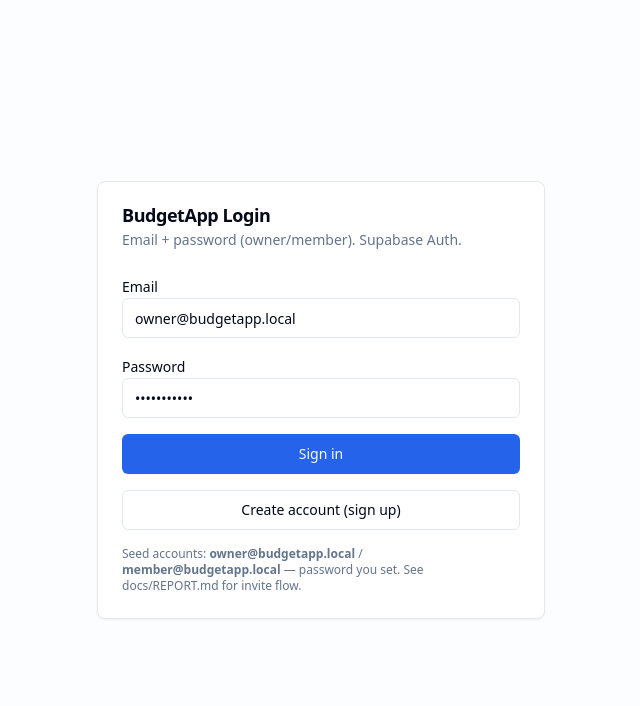
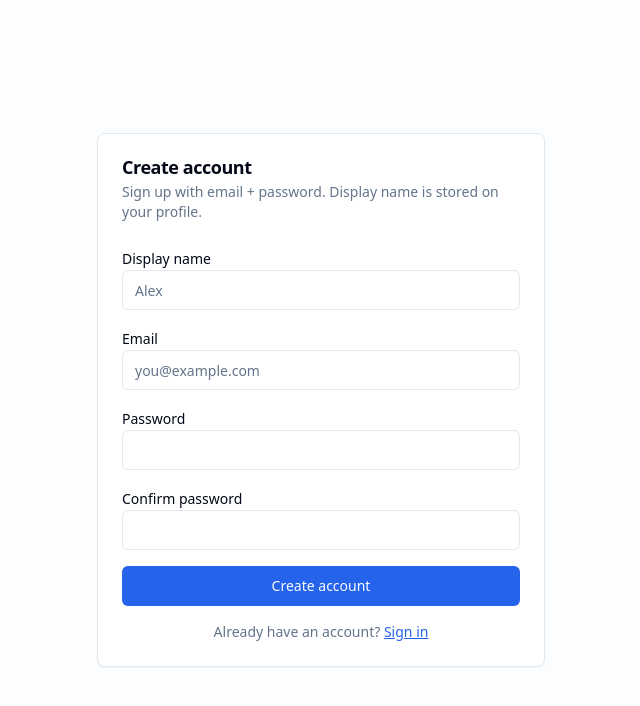
Before and after one commit to pradana93/BudgetApp, a React (Vite) app: page /register in a window 1280 px wide. Before the commit this address led to /login. Shown: the top 706 px of the page, without its empty margins (319-959 px from the left). Built offline with nearby package versions, Linux system fonts and the light colour scheme; no server answers.

Commit message:
feat(auth): register page plus RHF login, fix lint money seed

```diff
--- a/src/App.tsx
+++ b/src/App.tsx
@@ -5,6 +5,7 @@
 import { Layout } from "@/components/Layout";
 import { ProtectedRoute } from "@/components/ProtectedRoute";
 import Login from "@/pages/Login";
+import Register from "@/pages/Register";
 import Dashboard from "@/pages/Dashboard";
 import Budgets from "@/pages/Budgets";
 import BudgetDetail from "@/pages/BudgetDetail";
@@ -22,6 +23,7 @@
         <BrowserRouter>
           <Routes>
             <Route path="/login" element={<Login />} />
+            <Route path="/register" element={<Register />} />
             <Route path="/" element={<ProtectedRoute><Layout><Dashboard /></Layout></ProtectedRoute>} />
             <Route path="/budgets" element={<ProtectedRoute><Layout><Budgets /></Layout></ProtectedRoute>} />
             <Route path="/budgets/:id" element={<ProtectedRoute><Layout><BudgetDetail /></Layout></ProtectedRoute>} />
--- a/src/components/ui/input.tsx
+++ b/src/components/ui/input.tsx
@@ -1,6 +1,6 @@
 import * as React from "react";
 import { cn } from "@/lib/utils";
-export interface InputProps extends React.InputHTMLAttributes<HTMLInputElement> {}
+export type InputProps = React.InputHTMLAttributes<HTMLInputElement>;
 const Input = React.forwardRef<HTMLInputElement, InputProps>(({ className, type, ...props }, ref) => (
   <input type={type} className={cn("flex h-10 w-full rounded-md border border-input bg-background px-3 py-2 text-sm ring-offset-background placeholder:text-muted-foreground focus-visible:outline-none focus-visible:ring-2 focus-visible:ring-ring", className)} ref={ref} {...props} />
 ));
--- a/src/components/ui/select.tsx
+++ b/src/components/ui/select.tsx
@@ -1,6 +1,6 @@
 import * as React from "react";
 import { cn } from "@/lib/utils";
-export interface SelectProps extends React.SelectHTMLAttributes<HTMLSelectElement> {}
+export type SelectProps = React.SelectHTMLAttributes<HTMLSelectElement>;
 const Select = React.forwardRef<HTMLSelectElement, SelectProps>(({ className, children, ...p }, ref) => (
   <select ref={ref} className={cn("flex h-10 w-full rounded-md border border-input bg-background px-3 py-2 text-sm ring-offset-background focus:outline-none focus:ring-2 focus:ring-ring", className)} {...p}>{children}</select>
 ));
--- a/src/components/ui/textarea.tsx
+++ b/src/components/ui/textarea.tsx
@@ -1,6 +1,6 @@
 import * as React from "react";
 import { cn } from "@/lib/utils";
-export interface TextareaProps extends React.TextareaHTMLAttributes<HTMLTextAreaElement> {}
+export type TextareaProps = React.TextareaHTMLAttributes<HTMLTextAreaElement>;
 const Textarea = React.forwardRef<HTMLTextAreaElement, TextareaProps>(({ className, ...props }, ref) => (
   <textarea className={cn("flex min-h-[80px] w-full rounded-md border border-input bg-background px-3 py-2 text-sm ring-offset-background placeholder:text-muted-foreground focus-visible:outline-none focus-visible:ring-2 focus-visible:ring-ring", className)} ref={ref} {...props} />
 ));
--- a/src/lib/money.ts
+++ b/src/lib/money.ts
@@ -12,7 +12,7 @@
 }
 
 export function toMinorUnits(amount: string | number): number {
-  return new Decimal(amount).mul(100).toNumber();
+  return new Decimal(amount).mul(100).toDecimalPlaces(0, Decimal.ROUND_HALF_UP).toNumber();
 }
 
 export function fromMinorUnits(minor: number): Decimal {
--- a/src/pages/Login.tsx
+++ b/src/pages/Login.tsx
@@ -1,5 +1,7 @@
 import * as React from "react";
-import { useNavigate } from "react-router-dom";
+import { Link, useNavigate } from "react-router-dom";
+import { useForm } from "react-hook-form";
+import { zodResolver } from "@hookform/resolvers/zod";
 import { supabase } from "@/lib/supabase";
 import { Card, CardHeader, CardTitle, CardDescription, CardContent } from "@/components/ui/card";
 import { Input } from "@/components/ui/input";
@@ -7,44 +9,73 @@
 import { Button } from "@/components/ui/button";
 import { useToast } from "@/components/ui/toast";
 import { useSession } from "@/hooks/useSession";
+import { loginSchema, type LoginForm } from "@/schemas/auth";
 
-export default function Login(){
-  const [email,setEmail]=React.useState("owner@budgetapp.local");
-  const [password,setPassword]=React.useState("password123");
-  const [loading,setLoading]=React.useState(false);
+export default function Login() {
   const { toast } = useToast();
-  const nav=useNavigate();
+  const nav = useNavigate();
   const { session } = useSession();
-  React.useEffect(()=>{ if(session) nav("/",{replace:true}); },[session,nav]);
+  const [serverError, setServerError] = React.useState<string | null>(null);
 
-  const onSubmit = async (e:React.FormEvent)=>{
-    e.preventDefault(); setLoading(true);
-    const { error } = await supabase.auth.signInWithPassword({ email, password });
-    setLoading(false);
-    if(error) toast({ title:"Login failed", description: error.message, variant:"destructive" });
-    else { toast({ title:"Signed in", description: email }); nav("/"); }
+  const { register, handleSubmit, formState: { errors, isSubmitting } } = useForm<LoginForm>({
+    resolver: zodResolver(loginSchema),
+    defaultValues: { email: "owner@budgetapp.local", password: "password123" },
+  });
+
+  React.useEffect(() => {
+    if (session) nav("/", { replace: true });
+  }, [session, nav]);
+
+  const onSubmit = async (values: LoginForm) => {
+    setServerError(null);
+    const { error } = await supabase.auth.signInWithPassword({
+      email: values.email.trim(),
+      password: values.password,
+    });
+    if (error) {
+      setServerError(error.message);
+      toast({ title: "Login failed", description: error.message, variant: "destructive" });
+    } else {
+      toast({ title: "Signed in", description: values.email.trim() });
+      nav("/");
+    }
   };
 
-  const signUp = async ()=>{
-    setLoading(true);
-    const { error } = await supabase.auth.signUp({ email, password });
-    setLoading(false);
-    if(error) toast({ title:"Sign up failed", description:error.message, variant:"destructive" });
-    else toast({ title:"Check email", description:"Account created — you can now sign in" });
-  };
-
-  return <div className="min-h-screen flex items-center justify-center bg-muted/20 p-4">
-    <Card className="w-full max-w-md">
-      <CardHeader><CardTitle>BudgetApp Login</CardTitle><CardDescription>Email + password (owner/member). Supabase Auth.</CardDescription></CardHeader>
-      <CardContent>
-        <form onSubmit={onSubmit} className="space-y-4">
-          <div><Label>Email</Label><Input value={email} onChange={e=>setEmail(e.target.value)} placeholder="owner@budgetapp.local" /></div>
-          <div><Label>Password</Label><Input type="password" value={password} onChange={e=>setPassword(e.target.value)} /></div>
-          <Button type="submit" className="w-full" disabled={loading}>{loading?"Signing in…":"Sign in"}</Button>
-          <Button type="button" variant="outline" className="w-full" onClick={signUp} disabled={loading}>Create account (sign up)</Button>
-          <p className="text-xs text-muted-foreground">Seed accounts: <b>owner@budgetapp.local</b> / <b>member@budgetapp.local</b> — password you set. See docs/REPORT.md for invite flow.</p>
-        </form>
-      </CardContent>
-    </Card>
-  </div>;
+  return (
+    <div className="min-h-screen flex items-center justify-center bg-muted/20 p-4">
+      <Card className="w-full max-w-md">
+        <CardHeader>
+          <CardTitle>BudgetApp Login</CardTitle>
+          <CardDescription>Email + password (owner/member). Supabase Auth.</CardDescription>
+        </CardHeader>
+        <CardContent>
+          <form onSubmit={handleSubmit(onSubmit)} className="space-y-4" noValidate>
+            <div>
+              <Label htmlFor="email">Email</Label>
+              <Input id="email" type="email" autoComplete="email" placeholder="owner@budgetapp.local" {...register("email")} />
+              {errors.email && <p className="text-sm text-destructive mt-1">{errors.email.message}</p>}
+            </div>
+            <div>
+              <Label htmlFor="password">Password</Label>
+              <Input id="password" type="password" autoComplete="current-password" {...register("password")} />
+              {errors.password && <p className="text-sm text-destructive mt-1">{errors.password.message}</p>}
+            </div>
+            {serverError && <p className="text-sm text-destructive">{serverError}</p>}
+            <Button type="submit" className="w-full" disabled={isSubmitting}>
+              {isSubmitting ? "Signing in…" : "Sign in"}
+            </Button>
+            <p className="text-sm text-center text-muted-foreground">
+              No account yet?{" "}
+              <Link to="/register" className="text-primary underline">
+                Create account
+              </Link>
+            </p>
+            <p className="text-xs text-muted-foreground">
+              Seed accounts: <b>owner@budgetapp.local</b> / <b>member@budgetapp.local</b> — password you set. See docs/REPORT.md for invite flow.
+            </p>
+          </form>
+        </CardContent>
+      </Card>
+    </div>
+  );
 }
--- /dev/null
+++ b/src/pages/Register.tsx
@@ -0,0 +1,118 @@
+import * as React from "react";
+import { Link, useNavigate } from "react-router-dom";
+import { useForm } from "react-hook-form";
+import { zodResolver } from "@hookform/resolvers/zod";
+import { supabase } from "@/lib/supabase";
+import { Card, CardHeader, CardTitle, CardDescription, CardContent } from "@/components/ui/card";
+import { Input } from "@/components/ui/input";
+import { Label } from "@/components/ui/label";
+import { Button } from "@/components/ui/button";
+import { useToast } from "@/components/ui/toast";
+import { useSession } from "@/hooks/useSession";
+import { registerSchema, type RegisterForm } from "@/schemas/auth";
+
+export default function Register() {
+  const { toast } = useToast();
+  const nav = useNavigate();
+  const { session } = useSession();
+  const [serverError, setServerError] = React.useState<string | null>(null);
+  const [done, setDone] = React.useState(false);
+
+  const { register, handleSubmit, formState: { errors, isSubmitting } } = useForm<RegisterForm>({
+    resolver: zodResolver(registerSchema),
+    defaultValues: { display_name: "", email: "", password: "", confirmPassword: "" },
+  });
+
+  React.useEffect(() => {
+    if (session) nav("/", { replace: true });
+  }, [session, nav]);
+
+  const onSubmit = async (values: RegisterForm) => {
+    setServerError(null);
+    const { data, error } = await supabase.auth.signUp({
+      email: values.email.trim(),
+      password: values.password,
+      options: { data: { display_name: values.display_name.trim() } },
+    });
+    if (error) {
+      setServerError(error.message);
+      toast({ title: "Sign up failed", description: error.message, variant: "destructive" });
+      return;
+    }
+    // If email confirmation is OFF, Supabase returns a session immediately.
+    if (data.session) {
+      toast({ title: "Account created", description: "You are now signed in" });
+      nav("/");
+    } else {
+      setDone(true);
+      toast({ title: "Check email", description: "Account created — confirm email, then sign in" });
+    }
+  };
+
+  if (done) {
+    return (
+      <div className="min-h-screen flex items-center justify-center bg-muted/20 p-4">
+        <Card className="w-full max-w-md">
+          <CardHeader>
+            <CardTitle>Check your email</CardTitle>
+            <CardDescription>We created your account. Confirm your email, then sign in.</CardDescription>
+          </CardHeader>
+          <CardContent className="space-y-4">
+            <p className="text-sm text-muted-foreground">
+              Role is assigned automatically: <b>owner@budgetapp.local</b> becomes owner, everyone else becomes member (see{" "}
+              <code>handle_new_user()</code> trigger).
+            </p>
+            <Link to="/login">
+              <Button className="w-full">Go to login</Button>
+            </Link>
+          </CardContent>
+        </Card>
+      </div>
+    );
+  }
+
+  return (
+    <div className="min-h-screen flex items-center justify-center bg-muted/20 p-4">
+      <Card className="w-full max-w-md">
+        <CardHeader>
+          <CardTitle>Create account</CardTitle>
+          <CardDescription>Sign up with email + password. Display name is stored on your profile.</CardDescription>
+        </CardHeader>
+        <CardContent>
+          <form onSubmit={handleSubmit(onSubmit)} className="space-y-4" noValidate>
+            <div>
+              <Label htmlFor="display_name">Display name</Label>
+              <Input id="display_name" autoComplete="name" placeholder="Alex" {...register("display_name")} />
+              {errors.display_name && <p className="text-sm text-destructive mt-1">{errors.display_name.message}</p>}
+            </div>
+            <div>
+              <Label htmlFor="email">Email</Label>
+              <Input id="email" type="email" autoComplete="email" placeholder="you@example.com" {...register("email")} />
+              {errors.email && <p className="text-sm text-destructive mt-1">{errors.email.message}</p>}
+            </div>
+            <div>
+              <Label htmlFor="password">Password</Label>
+              <Input id="password" type="password" autoComplete="new-password" {...register("password")} />
+              {errors.password && <p className="text-sm text-destructive mt-1">{errors.password.message}</p>}
+            </div>
+            <div>
+              <Label htmlFor="confirmPassword">Confirm password</Label>
+              <Input id="confirmPassword" type="password" autoComplete="new-password" {...register("confirmPassword")} />
+              {errors.confirmPassword && <p className="text-sm text-destructive mt-1">{errors.confirmPassword.message}</p>}
+            </div>
+            {serverError && <p className="text-sm text-destructive">{serverError}</p>}
+            <Button type="submit" className="w-full" disabled={isSubmitting}>
+              {isSubmitting ? "Creating…" : "Create account"}
+            </Button>
+            <p className="text-sm text-center text-muted-foreground">
+              Already have an account?{" "}
+              <Link to="/login" className="text-primary underline">
+                Sign in
+              </Link>
+            </p>
+          </form>
+        </CardContent>
+      </Card>
+    </div>
+  );
+}
--- /dev/null
+++ b/src/schemas/auth.ts
@@ -0,0 +1,22 @@
+import { z } from "zod";
+
+export const loginSchema = z.object({
+  email: z.string().min(1, "Email required").email("Invalid email"),
+  password: z.string().min(1, "Password required"),
+});
+
+export type LoginForm = z.infer<typeof loginSchema>;
+
+export const registerSchema = z
+  .object({
+    display_name: z.string().min(1, "Name required").max(100),
+    email: z.string().min(1, "Email required").email("Invalid email"),
+    password: z.string().min(8, "Password must be at least 8 characters").max(128),
+    confirmPassword: z.string().min(1, "Please confirm your password"),
+  })
+  .refine((d) => d.password === d.confirmPassword, {
+    message: "Passwords do not match",
+    path: ["confirmPassword"],
+  });
+
+export type RegisterForm = z.infer<typeof registerSchema>;
--- a/src/schemas/budget.ts
+++ b/src/schemas/budget.ts
@@ -1,7 +1,9 @@
 import { z } from "zod";
+import { isValidMoney } from "@/lib/money";
+
 export const budgetSchema = z.object({
   name: z.string().min(1, "Name required").max(200),
-  total_amount: z.string().refine((v) => { try { const n = Number(v); return !isNaN(n) && n >= 0 && Number(v).toString().split(".")[1]?.length !== undefined ? Number(v).toString().split(".")[1].length <= 2 : true; } catch { return false; } }, "Invalid amount"),
+  total_amount: z.string().refine((v) => isValidMoney(v), "Invalid amount (must be >= 0 with max 2 decimals)"),
   currency: z.string().length(3).default("IDR"),
   period_start: z.string().optional().nullable(),
   period_end: z.string().optional().nullable(),
@@ -9,7 +11,7 @@
 
 export const requestSchema = z.object({
   budget_id: z.string().uuid("Budget required"),
-  amount: z.string().min(1).refine((v) => { const n = Number(v); return !isNaN(n) && n > 0; }, "Must be >0"),
+  amount: z.string().min(1).refine((v) => isValidMoney(v) && Number(v) > 0, "Must be > 0 with max 2 decimals"),
   category: z.enum(["groceries","transport","dining","utilities","health","other"]),
   merchant: z.string().max(200).optional().nullable(),
   description: z.string().max(1000).optional().nullable(),
```
Also changed, not shown: eslint.config.js (added, +25 -0 lines), package.json (+27 -22 lines), 2 other files (tests, documents, lock files or other folders).
